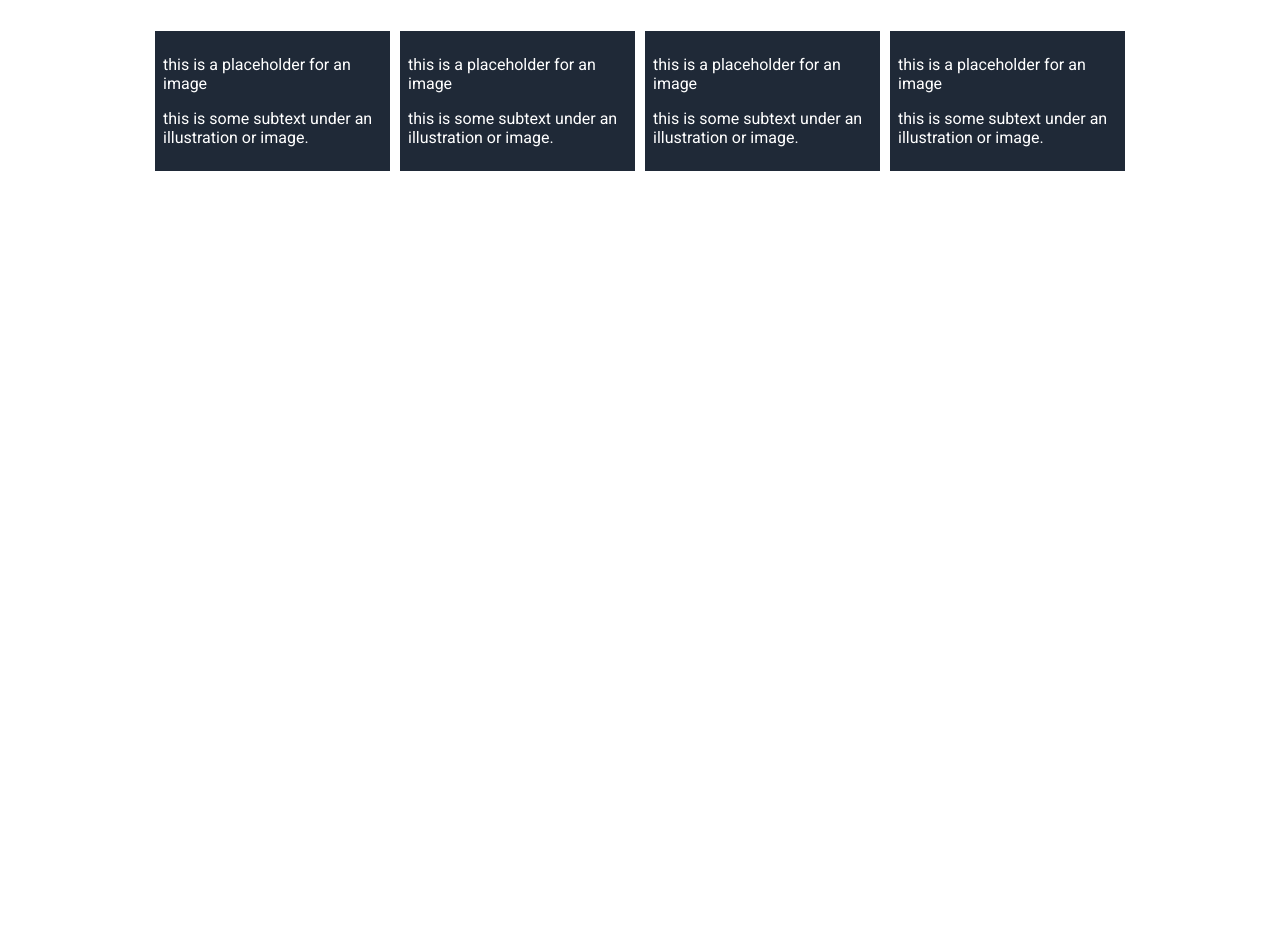
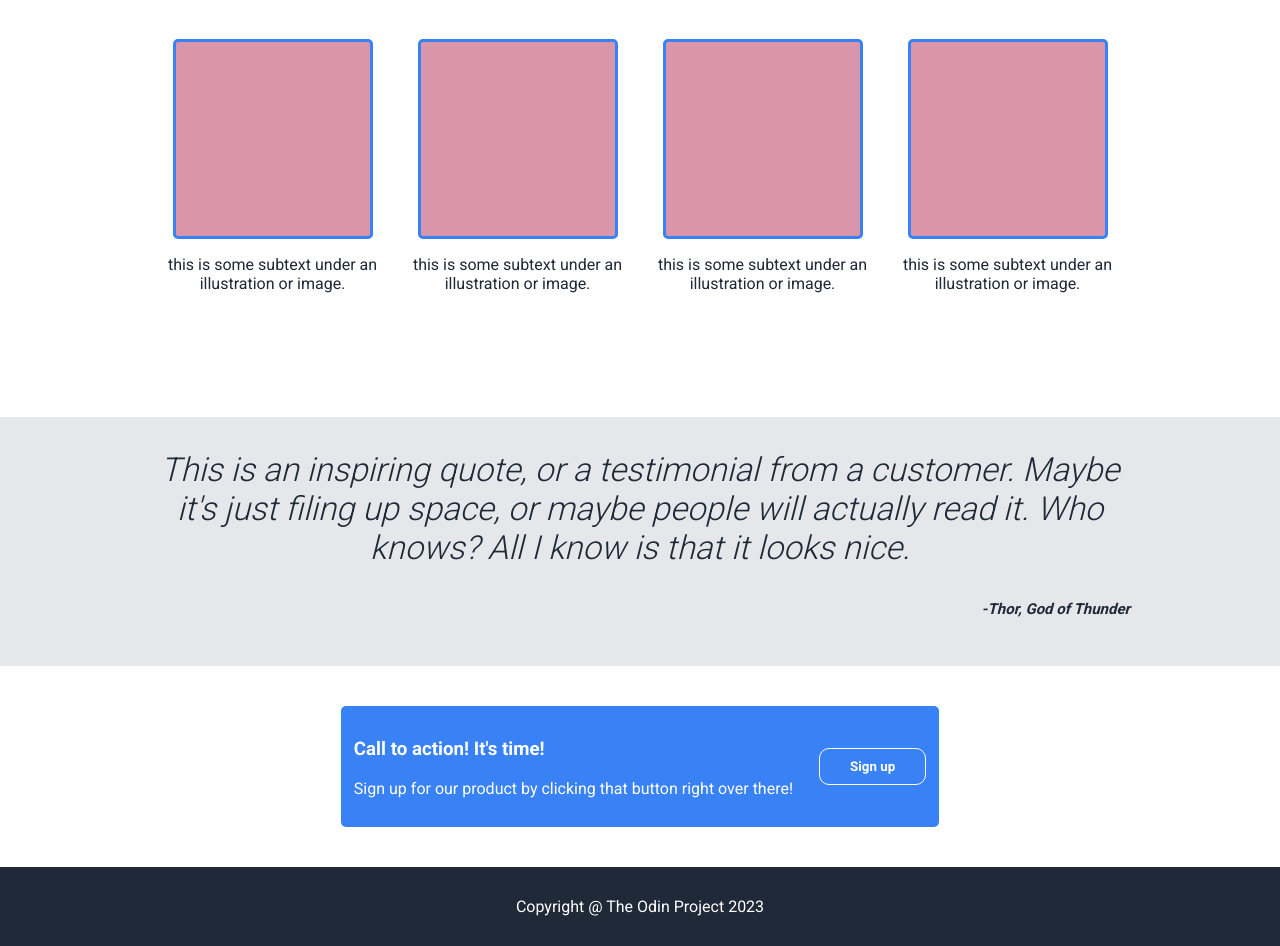
Before and after one commit to ThomasPhpn/odin-landing-page, a plain HTML site: page index.html in a window 1280 px wide. Shown: the part 666-1612 px from the top of the page. Before the commit the page ends 937 px from the top, so only its background shows below. Drawn offline with Linux system fonts and the light colour scheme.

Commit message:
Finishing the content, need to update CSS later to reflect more the image

```diff
--- a/index.html
+++ b/index.html
@@ -37,24 +37,51 @@
         <h2>Some random information.</h2>
 
         <div class="flex-container-white">
-            <div class="item">
-                <p>this is a placeholder for an image</p>
-                <p>this is some subtext under an illustration or image.</p>
+            <div class="item-white">
+                <div class="square"></div>
+                <p class="text">this is some subtext under an illustration or image.</p>
             </div>
-            <div class="item">
-                <p>this is a placeholder for an image</p>
-                <p>this is some subtext under an illustration or image.</p>
+            <div class="item-white">
+                <div class="square"></div>
+                <p class="text">this is some subtext under an illustration or image.</p>
             </div>
-            <div class="item">
-                <p>this is a placeholder for an image</p>
-                <p>this is some subtext under an illustration or image.</p>
+            <div class="item-white">
+                <div class="square"></div>
+                <p class="text">this is some subtext under an illustration or image.</p>
             </div>
-            <div class="item">
-                <p>this is a placeholder for an image</p>
-                <p>this is some subtext under an illustration or image.</p>
+            <div class="item-white">
+                <div class="square"></div>
+                <p class="text">this is some subtext under an illustration or image.</p>
             </div>
 
         </div>
     </div>
+
+    <div class="flex-container-grey">
+        <div class="testimonials">
+            <p>This is an inspiring quote, or a testimonial from a customer.
+                Maybe it's just filing up space, or maybe people will actually read it.
+                Who knows? All I know is that it looks nice.</p>
+            <p class="author">-Thor, God of Thunder</p>
+        </div>
+    </div>
+
+    <div class="flex-container-white-new">
+        <div class="bluebg">
+        <div class="item-new">
+            <h3 class="call">Call to action! It's time!</h3>
+            <p class="text">Sign up for our product by clicking that button right over there!</p>
+        </div>
+        <div class="item-new">
+            <input class="button cta" type="button" value="Sign up">
+        </div>
+        </div>
+    </div>
+
+    <div class="flex-container-cpy">
+        <div class="copy">Copyright @ The Odin Project 2023</div>
+    </div>
+
+
 </body>
 </html>
--- a/style.css
+++ b/style.css
@@ -117,3 +117,90 @@ h2
   padding-right: 150px;
   display: flex;
 }
+.item-white
+{
+  display: flex;
+  flex-direction: column;
+  margin: 5px 5px 100px 5px;
+  padding: 0.5em;
+  min-width: 0;
+  background-color:#ffffff;
+  color: #1F2937;
+}
+.square
+{
+  margin: auto;
+  border: 3px solid #3882F6;
+  border-radius: 5px;
+  background-color: #d996aa;
+  width: 200px;
+  height: 200px;
+}
+.text
+{
+  text-align: center;
+}
+
+/*Testimonials*/
+.flex-container-grey {
+  background-color: #e5e7eb;
+  text-align:center;
+  font-size: 33px;
+  font-style: italic;
+  font-weight: 300;
+  color: #1f2937;
+  padding-left: 150px;
+  padding-right: 150px;
+  padding-bottom: 33px;
+  display: flex;
+}
+.author
+{
+  font-size: 15px;
+  font-weight: bold;
+  text-align: right;
+}
+/*CTA*/
+.flex-container-white-new
+{
+  background-color: white;
+  padding-left: 150px;
+  padding-right: 150px;
+  display: flex;
+  justify-content: center;
+}
+.bluebg
+{
+  background-color: #3882F6;
+  border-radius: 5px;
+  display: flex;
+  align-items: center;
+  margin: 40px 0px;
+}
+.item-new
+{
+  margin: 5px;
+  padding: 0.5em;
+  min-width: 0;
+  color: white;
+}
+.cta
+{
+  border: 1px white solid;
+  border-radius: 10px;
+}
+
+/* Copyright */
+.flex-container-cpy {
+  background-color: #1f2937;
+  padding-left: 150px;
+  padding-right: 150px;
+  display: flex;
+  justify-content: center;
+}
+.copy
+{
+  color: white;
+  text-align: center;
+  padding: 30px 0px;
+}
```
